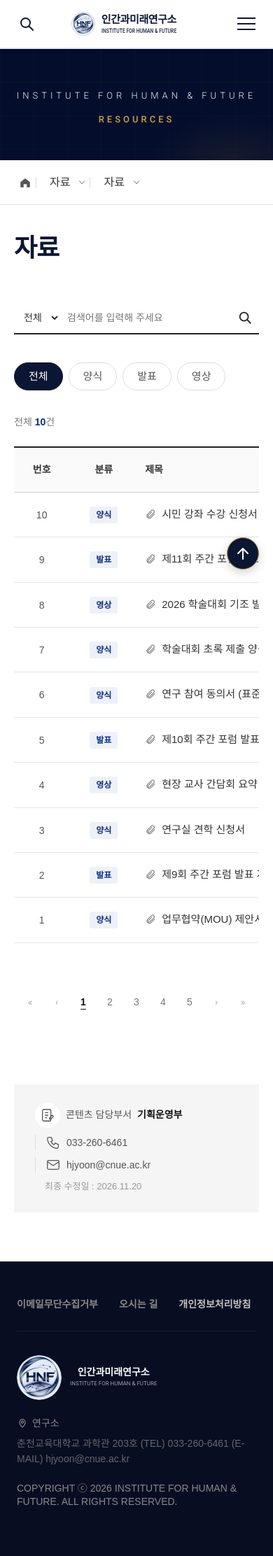
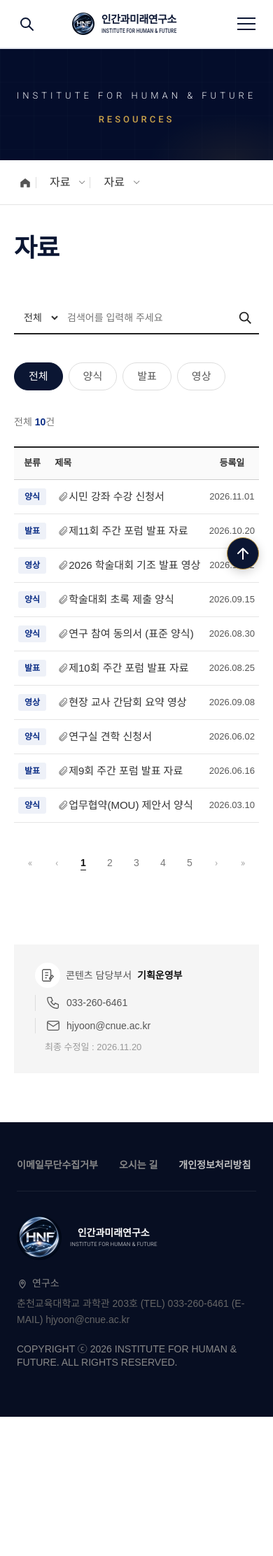
Before and after one commit to sst8872/human-future-institute, a PHP site: page /pub-archive.html in a window 390 px wide. Shown: the whole page at 70% size. After the commit the page ends 2025 px from the top, so only its background shows below. Run offline with PHP 8.4, Linux system fonts and the light colour scheme; some web fonts are replaced.

Commit message:
로고 원래 색으로 복귀 + 휴대폰 기본 반응형(화면 고정)
로고
- images/logo.png 를 색 반전 전 원본으로 되돌림(logo_original.png 정리)
- 반전 로고용 테두리 제거

휴대폰
- 연구소 발전전략 페이지가 780px로 펼쳐져 화면이 옆으로 밀리고 작게 보이던 문제 수정
- 오시는 길 '지도 앱에서 보기' 버튼이 화면 밖으로 나가던 문제 수정
- 표는 옆으로 끌지 않고 화면 폭에 맞춤(게시판은 분류·제목·등록일만)
- 스크롤 때 글이 떠오르는 효과·슬라이드 글 움직임·지도 핀 흔들림 끔
- 22개 페이지 모두 390px 폭 안에 들어오는 것 확인

Co-Authored-By: Claude Opus 5.5 <noreply@anthropic.com>
Claude-Session: https://claude.ai/code/session_01EHSrafqGRZ6JF5YuqPQTnC

```diff
--- a/css/identity.css
+++ b/css/identity.css
@@ -203,9 +203,6 @@
 .sub-visual .eyebrow{color:var(--gold-soft)}
 .sub-title h3{font-family:var(--head);color:var(--ink)}
 
-/* 밝은 로고(11-21 색 반전): 흰 헤더에서도 둥근 테두리가 보이도록 */
-.logo .logo-img,.f-emblem .logo-img{border-radius:50%;box-shadow:0 0 0 1px rgba(11,22,51,.18)}
-
 /* 로고 글자 (11-21): 한글 17px, 아래 영문은 장평을 줄여 한글 길이에 딱 맞춤
    (정확한 비율은 main.js 「로고 영문 맞춤」이 글꼴을 읽은 뒤 다시 계산) */
 .logo span{align-items:flex-start}
@@ -222,3 +219,43 @@
   .f-emblem b{align-self:end}
   .f-emblem em{align-self:start;transform-origin:left center}
 }
+
+/* =========================================================
+   휴대폰 기본 반응형 (11-21)
+   - 화면이 옆으로 밀리거나 작게 줄어드는 일 없이 폭 안에 고정
+   - 표는 옆으로 끌지 않고 화면 폭에 맞춤
+   - 글·그림이 떠오르거나 움직이는 효과는 끔
+   ========================================================= */
+html{-webkit-text-size-adjust:100%;text-size-adjust:100%}
+@media (max-width:1024px){
+  html,body{max-width:100%;overflow-x:hidden}
+  img,video,iframe{max-width:100%}
+  .hist>*{min-width:0}
+  .addr{flex-direction:column;align-items:flex-start;gap:20px;padding:24px 20px}
+  .addr dl{grid-template-columns:72px minmax(0,1fr)}
+  .addr dd{word-break:break-all}
+}
+@media (max-width:640px){
+  /* 표: 화면 폭에 맞춤 */
+  .tbl-scroll{overflow-x:visible}
+  .tbl-scroll .tbl,.tbl{min-width:0;width:100%;table-layout:auto;font-size:13px}
+  .tbl col{width:auto!important}
+  .tbl th,.tbl td{padding:12px 6px;word-break:keep-all;overflow-wrap:anywhere}
+  .matrix tbody th,.matrix td{padding:12px 8px}
+  .matrix td b,.matrix tbody th b{font-size:14px}
+  .timetable td.time{white-space:nowrap}
+  /* 게시판 표: 분류·제목·등록일만 */
+  .tbl.board th:nth-child(1),.tbl.board td:nth-child(1),
+  .sub-news .tbl.board th:nth-child(n+5),.sub-news .tbl.board td:nth-child(n+5),
+  .sub-pub .tbl.board th:nth-child(4),.sub-pub .tbl.board td:nth-child(4),
+  .sub-pub .tbl.board th:nth-child(6),.sub-pub .tbl.board td:nth-child(6){display:none}
+  .tbl.board td.title,.tbl.board td.l{text-align:left}
+  .tbl.board td.title a{display:inline;white-space:normal}
+  .tbl.board .ico-file{display:inline-block;vertical-align:-3px;margin-left:4px}
+  .tbl.board td:not(.title){white-space:nowrap}
+  /* 움직이는 효과 끄기 */
+  .up{opacity:1!important;transform:none!important;transition:none!important}
+  .slide .txt>*{opacity:1!important;transform:none!important;transition:none!important}
+  .map-pin svg{animation:none}
+  .rp-img img,.nw-img img,.sns-img img{transition:none}
+}
```
Also changed, not shown: images/logo.png, images/logo_original.png (deleted).
